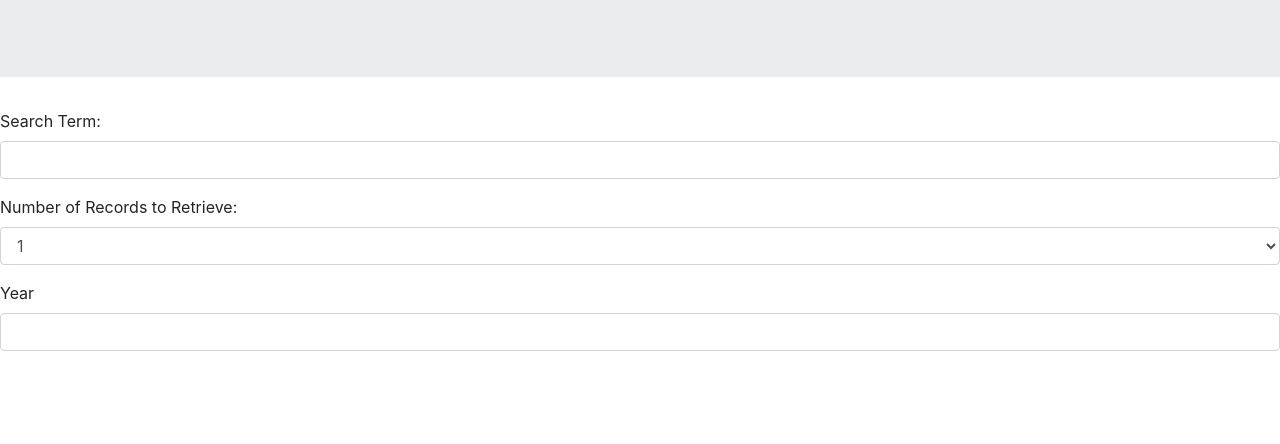
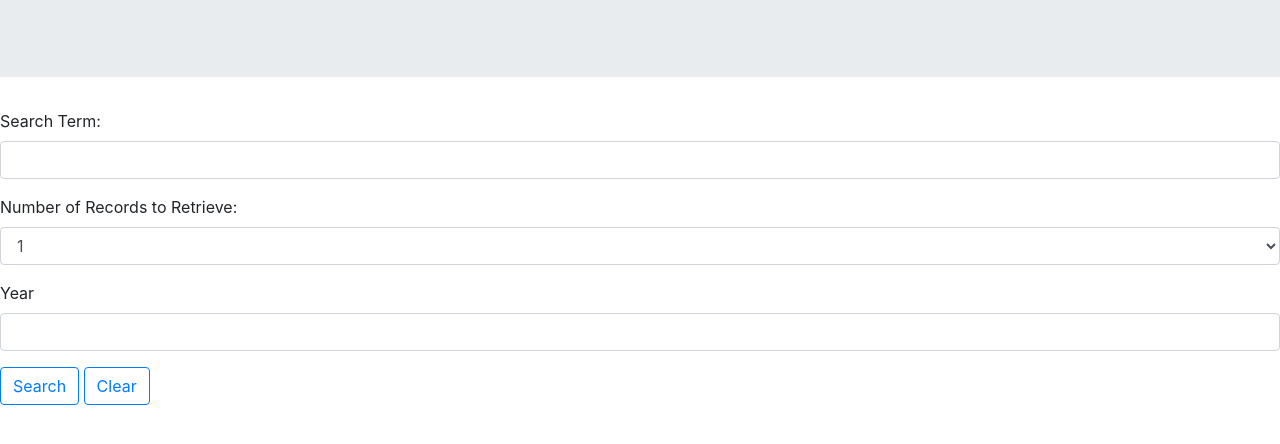
Before and after one commit to nadinejuraschek/New-York-Times-Search, a plain HTML site: page index.html in a window 1280 px wide. Shown: the part 172-616 px from the top of the page. Drawn offline with nearby package versions, Linux system fonts and the light colour scheme.

Commit message:
buttons in form

```diff
--- a/index.html
+++ b/index.html
@@ -46,7 +46,8 @@
                 <label for="exampleFormControlInput1">Year</label>
                 <input type="year" class="form-control" id="exampleFormControlInput1">
             </div>
-
+            <button type="button" class="btn btn-outline-primary">Search</button>
+            <button type="button" class="btn btn-outline-primary">Clear</button>
             </div>
     </body>
 
```
